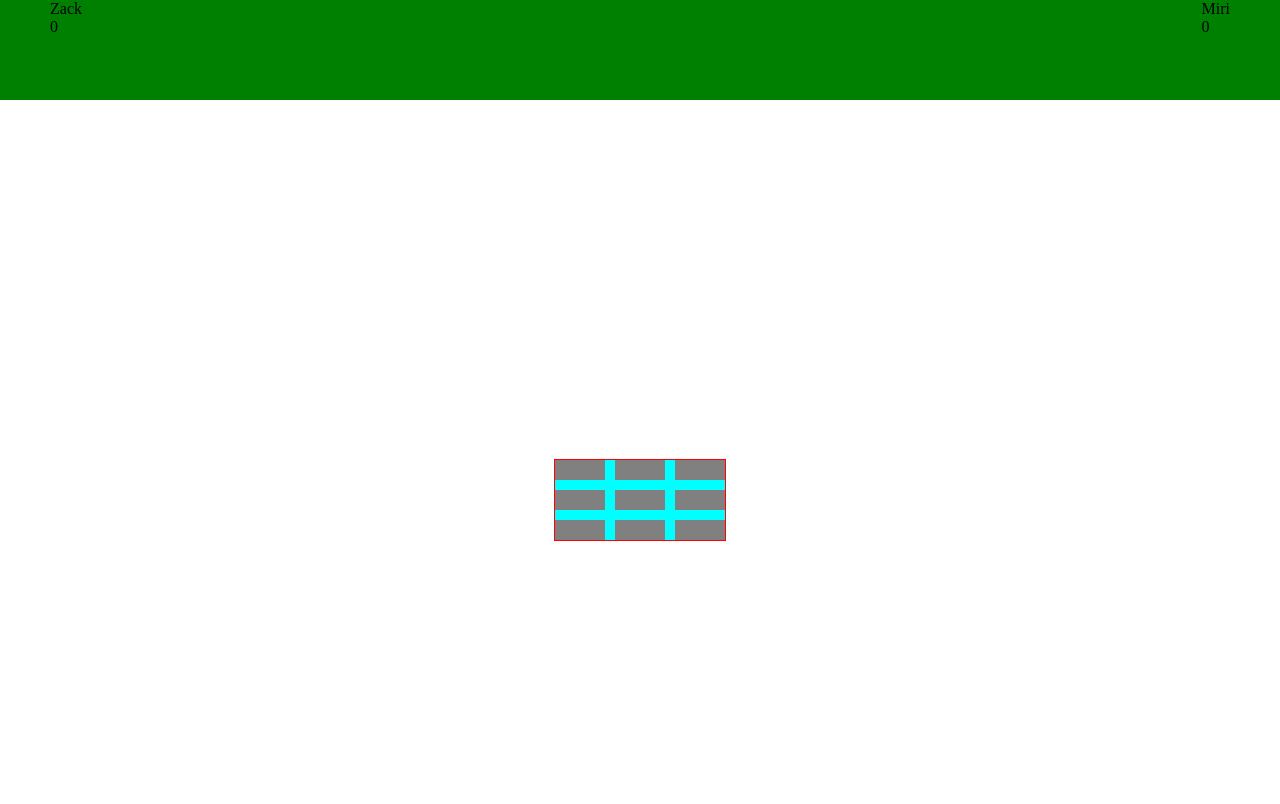
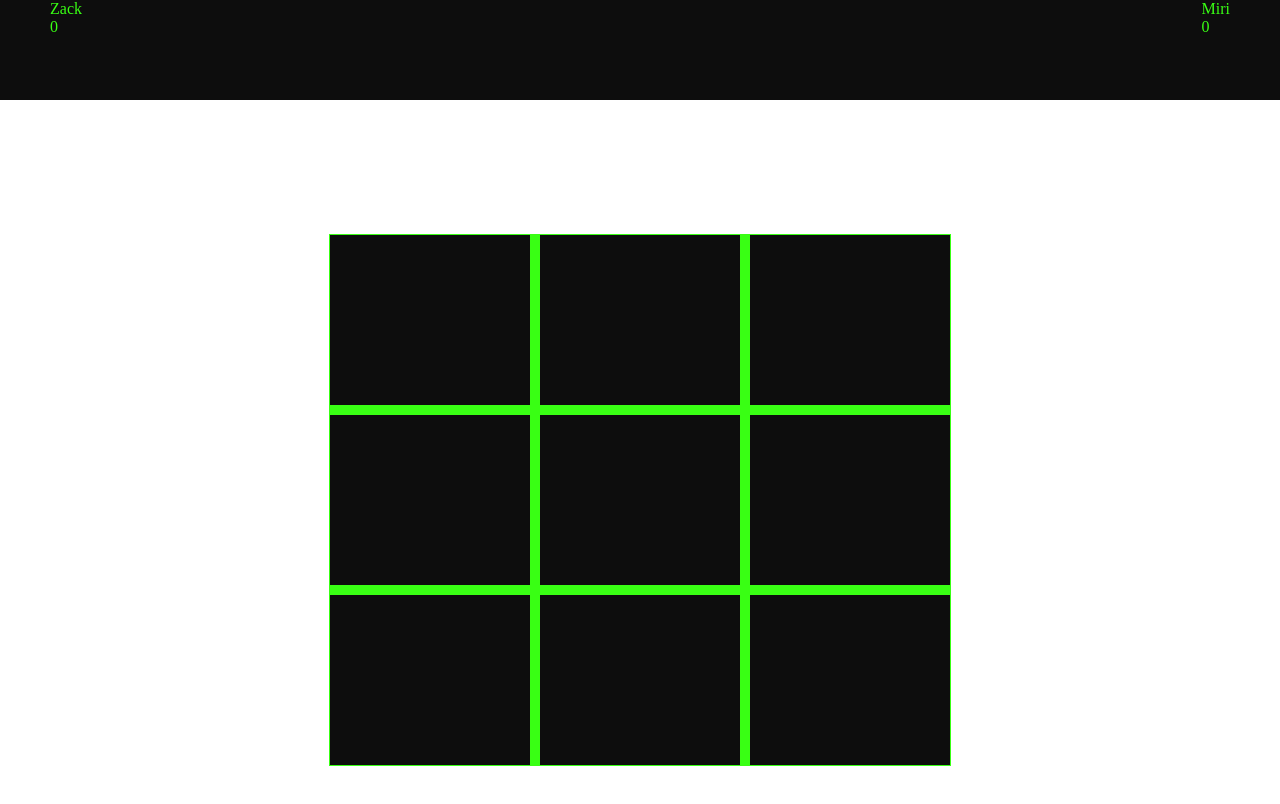
Before and after one commit to aarsenovic/odin-tic-tac-toe, a plain HTML site: page index.html in a window 1280 px wide. Drawn offline with Linux system fonts and the light colour scheme.

Commit message:
Add proper styling for board and player space

```diff
--- a/style.css
+++ b/style.css
@@ -12,24 +12,31 @@ body {
 }
 
 .gameboard {
-    border: 1px solid red;
-    background-color: cyan;
+    border: 1px solid #39FF14;
+    background-color: #39FF14;
     display: grid;
-    grid-template-columns: 50px 50px 50px;
+    grid-template-columns: 200px 200px 200px;
     gap: 10px;
 }
 
 .gameboard>div {
-    background-color: gray;
+    background-color: #0D0D0D;
     padding: 10px;
     text-align: center;
+    height: 150px;
+    display: flex;
+    justify-content: center;
+    align-items: center;
+    font-size: 50px;
+    color: #FF007F;
 }
 
 .player-scores {
-    background-color: green;
+    background-color: #0D0D0D;
     height: 100px;
     display: flex;
     justify-content: space-between;
     padding-left: 50px;
     padding-right: 50px;
+    color: #39FF14;
 }
```
